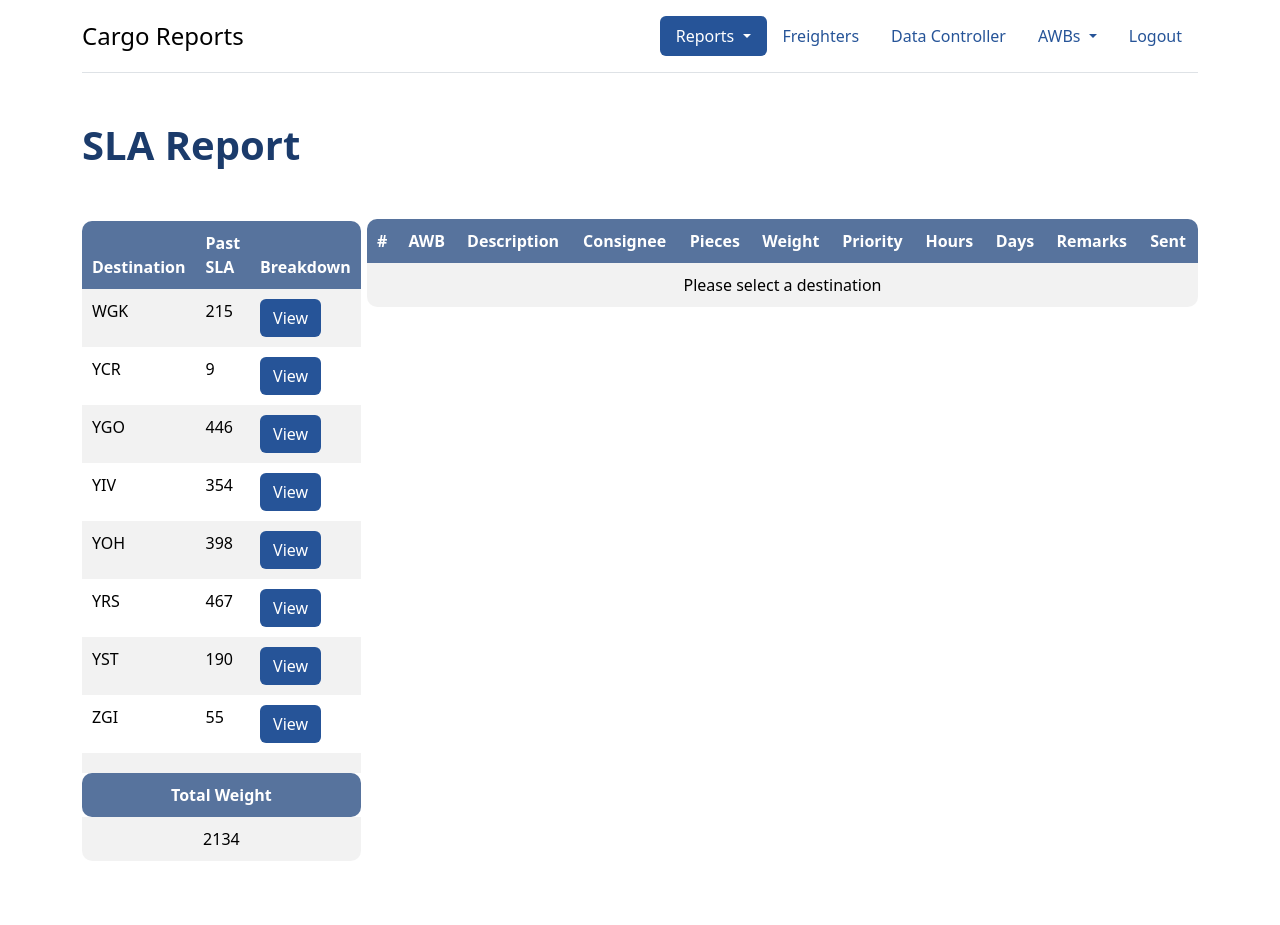
After one commit to Hurteau101/cargo-reporter-website-v1, a Django app: page /sla in a window 1280 px wide. The commit adds this page. Run offline with Django 5.2, Linux system fonts and the light colour scheme; data comes from the database, SQL or seed files in the repository; both versions use the stored data as it was after the commit; some libraries are stand-ins or nearby versions.

Commit message:
Added SLA Report & SLA Destination breakdown - populated view also

```diff
--- /dev/null
+++ b/reports/common_data.py
@@ -0,0 +1,19 @@
+from .models import AWB
+from django.db.models import Sum
+
+DESTINATION_FILTER_LIST = [
+    "YTH", "YST", "YIV", "WGK", "YGO", "YOH", "YRS", "ZGI", "YNE", "YCR", "YBT", "ZTM", "YPM", "XLB", "XTL", "XSI",
+    "ZAC", "ZSJ"
+]
+
+
+def get_past_sla_data(destination_filter, station, hours):
+    return AWB.objects.filter(sla_report=True, hours_remaining__lt=hours, station=station, destination__in=destination_filter).values(
+        'destination').annotate(
+        total_weight=Sum('weight_on_hand'))
+
+
+def get_total_weight(destination_filter, station, hours):
+    return AWB.objects.filter(sla_report=True, hours_remaining__lt=hours, station=station, destination__in=destination_filter).values(
+        'destination').aggregate(
+        total_weight=Sum('weight_on_hand'))['total_weight']
--- /dev/null
+++ b/reports/templates/sla_report.html
@@ -0,0 +1,15 @@
+{% extends 'main.html' %}
+{% block title %} SLA Report {% endblock %}
+{% block content %}
+<div class="container my-5">
+    <h1 class="fw-bold text-ashgray-dark">SLA Report</h1>
+    <div class="row">
+        <div class="col-xl-3">
+            {% include 'sla_weight_table.html' %}
+        </div>
+        <div class="col-xl-9 overflow-auto">
+            {% include 'sla_table_breakdown.html' %}
+        </div>
+    </div>
+</div>
+{% endblock %}
--- /dev/null
+++ b/reports/templates/sla_table_breakdown.html
@@ -0,0 +1,42 @@
+<div class="text-left mb-3">
+    <span class="badge hidden-span">&nbsp;</span>
+</div>
+<table class="table table-borderless table-striped table-hover">
+    <thead class="thead-light">
+        <tr>
+            <th>#</th>
+            <th>AWB</th>
+            <th>Description</th>
+            <th>Consignee</th>
+            <th>Pieces</th>
+            <th>Weight</th>
+            <th>Priority</th>
+            <th>Hours</th>
+            <th>Days</th>
+            <th>Remarks</th>
+            <th>Sent</th>
+        </tr>
+    </thead>
+    <tbody>
+        {% if not past_sla_data %}
+            <tr><td class="text-center" colspan="12">No Data</td></tr>
+        {% elif request.path == '/sla'%}
+            <tr><td class="text-center" colspan="12">Please select a destination</td></tr>
+        {% else %}
+            {% for destination_details in breakdown %}
+                <tr>
+                    <td class="fw-bold align-middle">{{ forloop.counter }}</td>
+                    <td>{{ destination_details.awb_number }}</td>
+                    <td>{{ destination_details.description }}</td>
+                    <td>{{ destination_details.consignee }}</td>
+                    <td>{{ destination_details.pieces_on_hand }}</td>
+                    <td>{{ destination_details.weight_on_hand }}</td>
+                    <td>{{ destination_details.priority }}</td>
+                    <td>{{ destination_details.hours_remaining }}</td>
+                    <td>{{ destination_details.days }}</td>
+                    <td>{{ destination_details.remarks|default_if_none:"" }}</td>
+                </tr>
+            {% endfor %}
+        {% endif %}
+    </tbody>
+</table>
--- /dev/null
+++ b/reports/templates/sla_weight_table.html
@@ -0,0 +1,32 @@
+<div class="text-left mb-3 mt-1">
+    &nbsp;&nbsp;
+</div>
+<table class="table table-borderless table-striped">
+    <thead class="thead-light">
+        <tr>
+            <th class="text-white">Destination</th>
+            <th class="text-white">Past SLA</th>
+            <th class="text-white">Breakdown</th>
+        </tr>
+    </thead>
+    <tbody>
+        {% if not past_sla_data %}
+            <tr><td class="text-center" colspan="3">No Data</td></tr>
+        {% else %}
+            {% for sla_breakdown in past_sla_data %}
+            <tr>
+                <td>{{ sla_breakdown.destination }}</td>
+                <td>{{ sla_breakdown.total_weight }}</td>
+                <td><a href="{% url 'destination-breakdown' sla_breakdown.destination %}"><button class="btn bg-gray-color text-white">View</button></a></td>
+            </tr>
+            {% endfor %}
+        {% endif %}
+        <tr><td colspan="3"></td></tr>
+        <tr class="mb-5">
+            <td colspan="3" class="text-center fw-bold text-white weight_header" style="background-color: #57739D;">Total Weight</td>
+        </tr>
+        <tr>
+            <td colspan="3" class="text-center">{{ total_weight|default_if_none:"No Data" }}</td>
+        </tr>
+    </tbody>
+</table>
--- a/reports/templates/top_20.html
+++ b/reports/templates/top_20.html
@@ -8,7 +8,7 @@
         <span class="badge status-clear">To Be Cleared: {{ calculations.to_clear }}</span>
         <span class="badge status-on-hold">On Hold: {{ calculations.on_hold }}</span>
     </div>
-        <table class="table table-borderless table-striped table-hover" id="awb-table">
+        <table class="table table-borderless table-striped table-hover">
             <thead class="thead-light">
                 <tr>
                     <th>#</th>
@@ -48,9 +48,9 @@
                                 {% if 'jv' in awb.remarks.lower %}
                                     <td class="align-middle"><div class="status-going"><span>Going</span></div></td>
                                 {% elif 'clear' in awb.remarks.lower %}
-                                    <td class="align-middle"><div class="status-clear"><span>Going</span></div></td>
+                                    <td class="align-middle"><div class="status-clear"><span>Hold</span></div></td>
                                 {% elif 'hold' in awb.remarks.lower %}
-                                    <td class="align-middle"><div class="status-on-hold"><span>Going</span></div></td>
+                                    <td class="align-middle"><div class="status-on-hold"><span>Clearing</span></div></td>
                                 {% else %}
                                     <td></td>
                                 {% endif %}
--- a/reports/urls.py
+++ b/reports/urls.py
@@ -4,4 +4,6 @@ from . import views
 urlpatterns = [
     path('', views.report_importer, name='report-importer'),
     path('top-20', views.top_20, name='top-20'),
+    path('sla', views.sla, name='sla'),
+    path('sla/destination-breakdown/<str:destination>', views.destination_breakdown, name='destination-breakdown'),
 ]
--- a/reports/views.py
+++ b/reports/views.py
@@ -2,7 +2,9 @@ from django.shortcuts import render, redirect
 from .forms import UploaderForm, RemarkForm
 from .excel_utils import *
 from .database_utils import *
+from .common_data import *
 from .models import AWB
+
 
 # Create your views here.
 def report_importer(request):
@@ -36,12 +38,8 @@ def report_importer(request):
 
     return render(request, 'report_importer.html', context)
 
+
 def top_20(request):
-    destination_filter_list = [
-        "YTH", "YST", "YIV", "WGK", "YGO", "YOH", "YRS", "ZGI", "YNE", "YCR", "YBT", "ZTM", "YPM", "XLB", "XTL", "XSI",
-        "ZAC", "ZSJ"
-    ]
-
     remark_form = RemarkForm()
 
     calculations = {
@@ -50,7 +48,8 @@ def top_20(request):
         "to_clear": AWB.objects.filter(sla_report=True, remarks__icontains="clear").count(),
     }
 
-    order_filter = AWB.objects.filter(sla_report=True, destination__in=destination_filter_list).order_by("-days").values()[:20]
+    order_filter = AWB.objects.filter(sla_report=True, destination__in=DESTINATION_FILTER_LIST).order_by(
+        "-days").values()[:20]
 
     if request.method == "POST":
         if "edit" in request.POST:
@@ -72,3 +71,25 @@ def top_20(request):
     }
 
     return render(request, 'top_20.html', context)
+
+
+def sla(request):
+    context = {
+        "past_sla_data": get_past_sla_data(DESTINATION_FILTER_LIST, station="WPG", hours=0),
+        "total_weight": get_total_weight(DESTINATION_FILTER_LIST, station="WPG", hours=0),
+    }
+
+    return render(request, 'sla_report.html', context)
+
+
+def destination_breakdown(request, destination):
+    breakdown = AWB.objects.filter(sla_report=True, destination__in=DESTINATION_FILTER_LIST,
+                                   destination=destination, hours_remaining__lt=0).values()
+
+    context = {
+        "past_sla_data": get_past_sla_data(DESTINATION_FILTER_LIST, station="WPG", hours=0),
+        "total_weight": get_total_weight(DESTINATION_FILTER_LIST, station="WPG", hours=0),
+        "breakdown": breakdown,
+    }
+
+    return render(request, 'sla_report.html', context)
--- a/templates/navbar.html
+++ b/templates/navbar.html
@@ -20,7 +20,7 @@
                         </li>
                     {% endif %}
 
-                    {% if 'top-20' in request.path %}
+                    {% if '/top-20' in request.path %}
                         <li>
                             <a class="dropdown-item text-ashgray" href="{% url 'top-20' %}">
                                 <i class="fa-solid fa-arrow-right"></i> Top 20</a>
@@ -31,7 +31,17 @@
                         </li>
                     {% endif %}
 
-                    <li><a class="dropdown-item text-ashgray" href="#">SLA</a></li>
+                    {% if '/sla' in request.path %}
+                        <li>
+                            <a class="dropdown-item text-ashgray" href="{% url 'sla' %}">
+                                <i class="fa-solid fa-arrow-right"></i> SLA</a>
+                        </li>
+                    {% else %}
+                        <li>
+                            <a class="dropdown-item text-ashgray" href="{% url 'sla' %}">SLA</a>
+                        </li>
+                    {% endif %}
+
                     <li><a class="dropdown-item text-ashgray" href="#">Priority</a></li>
                     <li><a class="dropdown-item text-ashgray" href="#">Load Factor</a></li>
                 </ul>
```
Also changed, not shown: reports/templates/destination_breakdown.html (added, +15 -0 lines), db.sqlite3.
